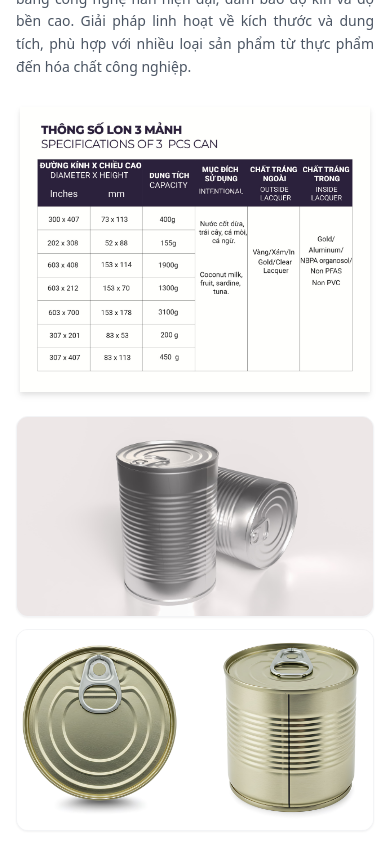
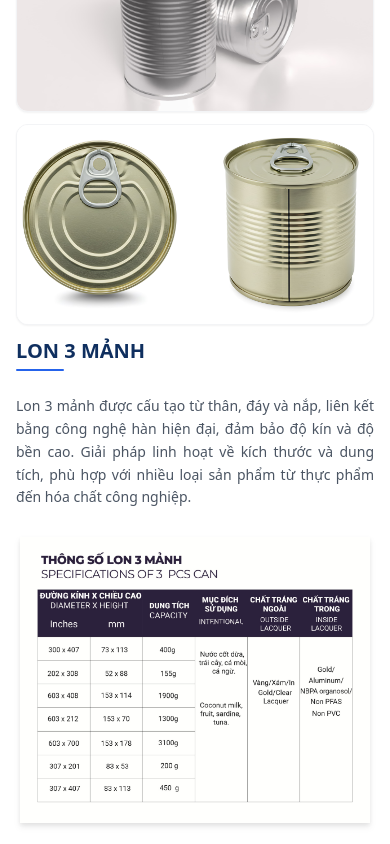
Before and after one commit to lekhanhdat/delta-seikan, a React (Vite) app: page /products in a window 390 px wide. Shown: the part 3100-3944 px from the top of the page. Built offline with nearby package versions, Linux system fonts and the light colour scheme.

Commit message:
fix(component): refactor image gallery rendering in ProductSectionReverse

```diff
--- a/src/pages/products/components/ProductSection/ProductSectionReverse.module.css
+++ b/src/pages/products/components/ProductSection/ProductSectionReverse.module.css
@@ -29,7 +29,7 @@
 }
 
 .productMainInfo {
-  @apply flex flex-col gap-4 h-full md:order-1 md:col-span-2;
+  @apply flex flex-col gap-4 h-full md:col-span-2;
 }
 
 .description {
@@ -66,7 +66,7 @@
 }
 
 .imageGallery {
-  @apply flex flex-col gap-3 mt-1 md:order-2 md:col-span-1 h-full;
+  @apply flex flex-col gap-3 mt-1 md:col-span-1 h-full;
 }
 
 .imageItem {
--- a/src/pages/products/components/ProductSection/ProductSectionReverse.tsx
+++ b/src/pages/products/components/ProductSection/ProductSectionReverse.tsx
@@ -13,6 +13,20 @@ const ProductSectionReverse = ({
   return (
     <section className={styles.section}>
       <div className={specImage ? styles.contentGrid : styles.contentNoSpec}>
+        <div className={styles.imageGallery}>
+          {images.map((img, index) => (
+            <div key={`${img}-${index}`} className={styles.imageItem}>
+              <img
+                src={img}
+                alt={`${title} ${index + 1}`}
+                className={styles.image}
+                loading="lazy"
+                decoding="async"
+              />
+            </div>
+          ))}
+        </div>
+
         <div className={styles.productMainInfo}>
           <div className={styles.header}>
             <h2 className={styles.title}>{title}</h2>
@@ -47,19 +61,6 @@ const ProductSectionReverse = ({
           )}
         </div>
 
-        <div className={styles.imageGallery}>
-          {images.map((img, index) => (
-            <div key={`${img}-${index}`} className={styles.imageItem}>
-              <img
-                src={img}
-                alt={`${title} ${index + 1}`}
-                className={styles.image}
-                loading="lazy"
-                decoding="async"
-              />
-            </div>
-          ))}
-        </div>
       </div>
     </section>
   );
```
